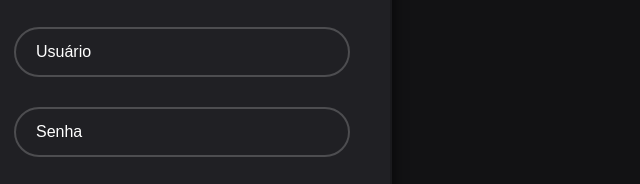
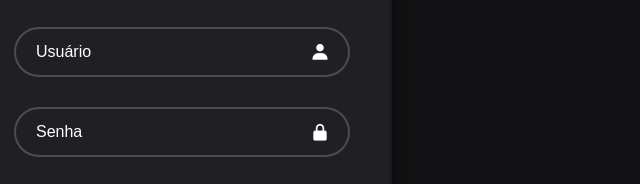
Before and after one commit to Kevinbafini/TelaLogin, a plain HTML site: page index.html in a window 1280 px wide. Shown: the part 274-458 px from the top of the page, 458-1098 px from the left. Drawn offline with nearby package versions, Linux system fonts and the light colour scheme.

Commit message:
add icons

```diff
--- a/index.html
+++ b/index.html
@@ -6,6 +6,7 @@
     <meta name="viewport" content="width=device-width, initial-scale=1.0">
     <title>Tela de Login</title>
     <link rel="stylesheet" href="style.css">
+    <link rel="stylesheet" href="https://unpkg.com/boxicons@2.1.4/css/boxicons.min.css">
 </head>
 
 <body>
```
Also changed, not shown: script.js (line endings or trailing spaces).
